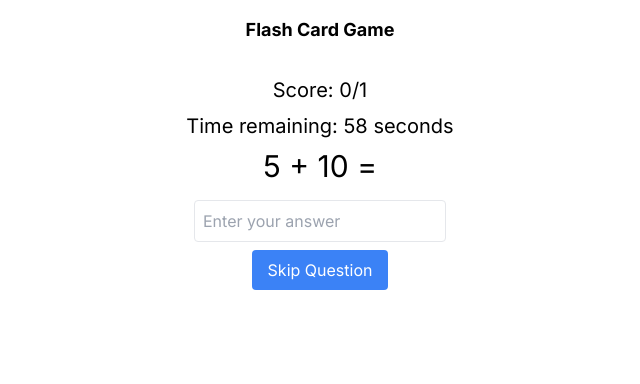
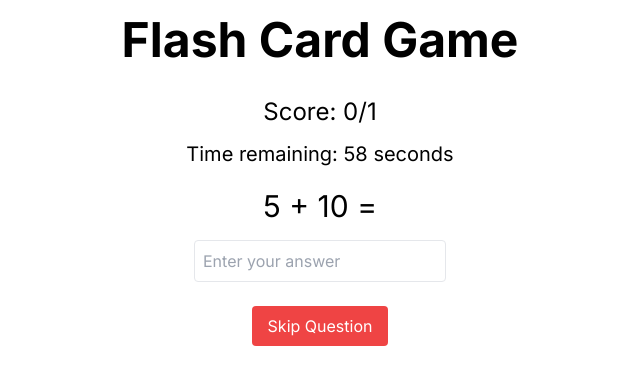
Before and after one commit to s7u4rt99/flash-card-game, a Next.js app: page / in a window 1280 px wide. Both pictures are taken after a click on the button "Addition". Shown: the top 384 px of the page, without its empty margins (320-960 px from the left). Built offline with nearby package versions, Linux system fonts and the light colour scheme.

Commit message:
improve ui

```diff
--- a/src/app/page.tsx
+++ b/src/app/page.tsx
@@ -144,13 +144,13 @@ export default function Home() {
 
   return (
     <main className="flex flex-col items-center space-y-4 p-4">
-      <p className="text-lg font-bold mb-4">Flash Card Game</p>
+      <p className="text-5xl font-bold mb-4">Flash Card Game</p>
       {startGame ? (
         <div className="flex flex-col items-center">
-          <p className="text-xl mb-2">
+          <p className="text-2xl mb-3">
             Score: {score}/{count}
           </p>
-          <p className="text-xl mb-2">Time remaining: {gameTimer} seconds</p>
+          <p className="text-xl mb-5">Time remaining: {gameTimer} seconds</p>
           <p className="text-3xl mb-4">
             {firstValue} {gameMode} {secondValue} =
           </p>
@@ -159,16 +159,18 @@ export default function Home() {
             value={userAnswer}
             onChange={handleInputChange}
             onKeyDown={handleKeyDown}
-            className="border p-2 rounded mb-2"
+            className="border p-2 rounded mb-3"
             placeholder="Enter your answer"
           />
+          <p className="text-lg mb-3">
+            {gameMode === GameMode.Division ? "Note: Use up to 2 decimal places" : ""}
+          </p>
           <button
-            className="bg-blue-500 text-white px-4 py-2 rounded mb-2"
+            className="bg-red-500 text-white px-4 py-2 rounded mb-2"
             onClick={() => generateNewQuestion()}
           >
             Skip Question
           </button>
-          <p>{gameMode === GameMode.Division ? "Use 2 decimal places" : ""}</p>
           {!justStarted && (
             <p
               className={`text-lg mt-2 ${
@@ -181,27 +183,27 @@ export default function Home() {
         </div>
       ) : (
         <div className="flex flex-col items-center">
-          <p className="text-lg mb-4">Select a game mode:</p>
+          <p className="text-lg mb-7">Select a game mode:</p>
           <button
-            className="bg-blue-500 text-white px-4 py-2 rounded mb-2 w-full"
+            className="bg-blue-500 hover:bg-blue-700 text-white px-4 py-2 rounded mb-2 w-full"
             onClick={() => handleStartGame(GameMode.Addition)}
           >
             Addition
           </button>
           <button
-            className="bg-blue-500 text-white px-4 py-2 rounded mb-2 w-full"
+            className="bg-blue-500 hover:bg-blue-700 text-white px-4 py-2 rounded mb-2 w-full"
             onClick={() => handleStartGame(GameMode.Subtraction)}
           >
             Subtraction
           </button>
           <button
-            className="bg-blue-500 text-white px-4 py-2 rounded mb-2 w-full"
+            className="bg-blue-500 hover:bg-blue-700 text-white px-4 py-2 rounded mb-2 w-full"
             onClick={() => handleStartGame(GameMode.Multiplication)}
           >
             Multiplication
           </button>
           <button
-            className="bg-blue-500 text-white px-4 py-2 rounded mb-2 w-full"
+            className="bg-blue-500 hover:bg-blue-700 text-white px-4 py-2 rounded mb-2 w-full"
             onClick={() => handleStartGame(GameMode.Division)}
           >
             Division
```
